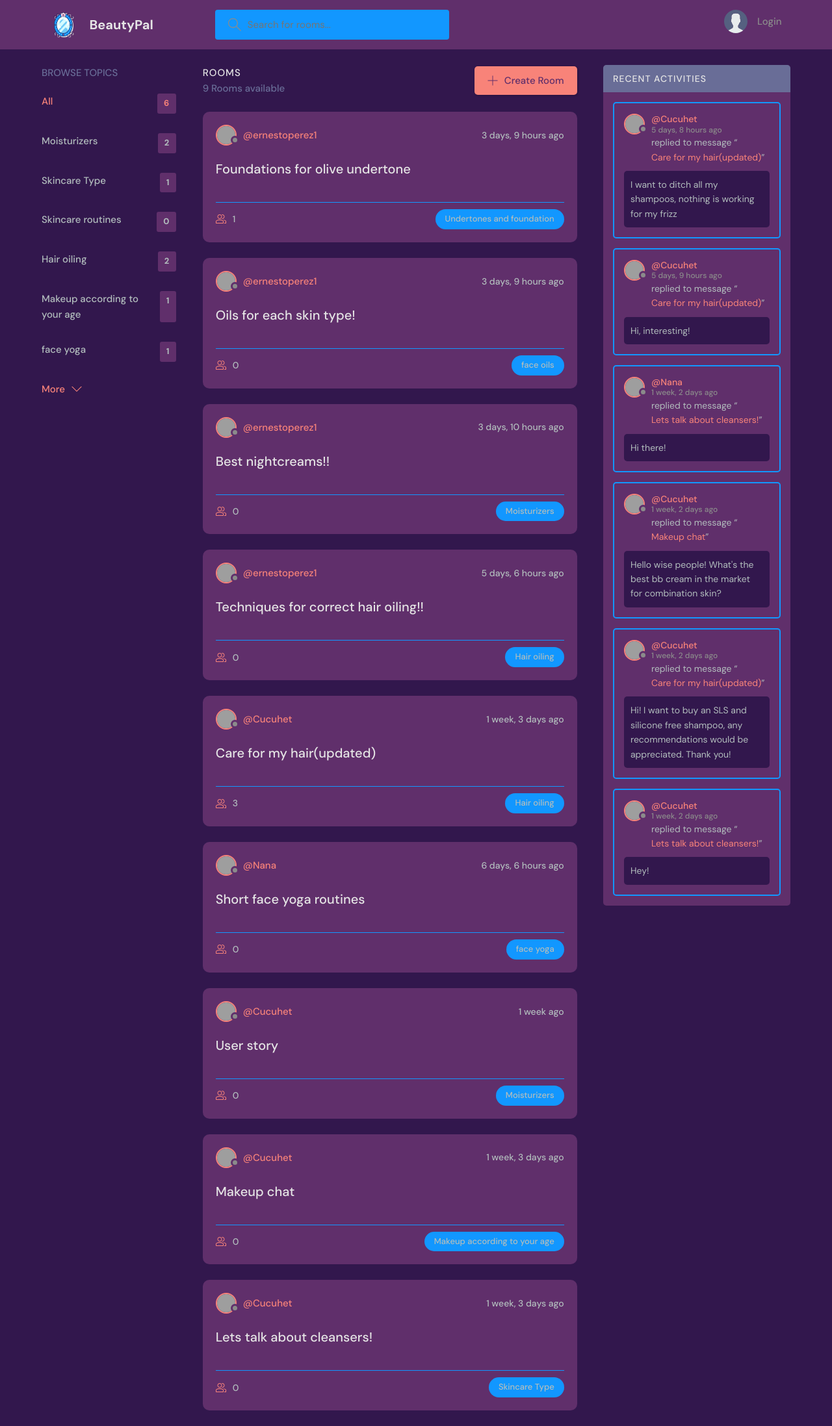
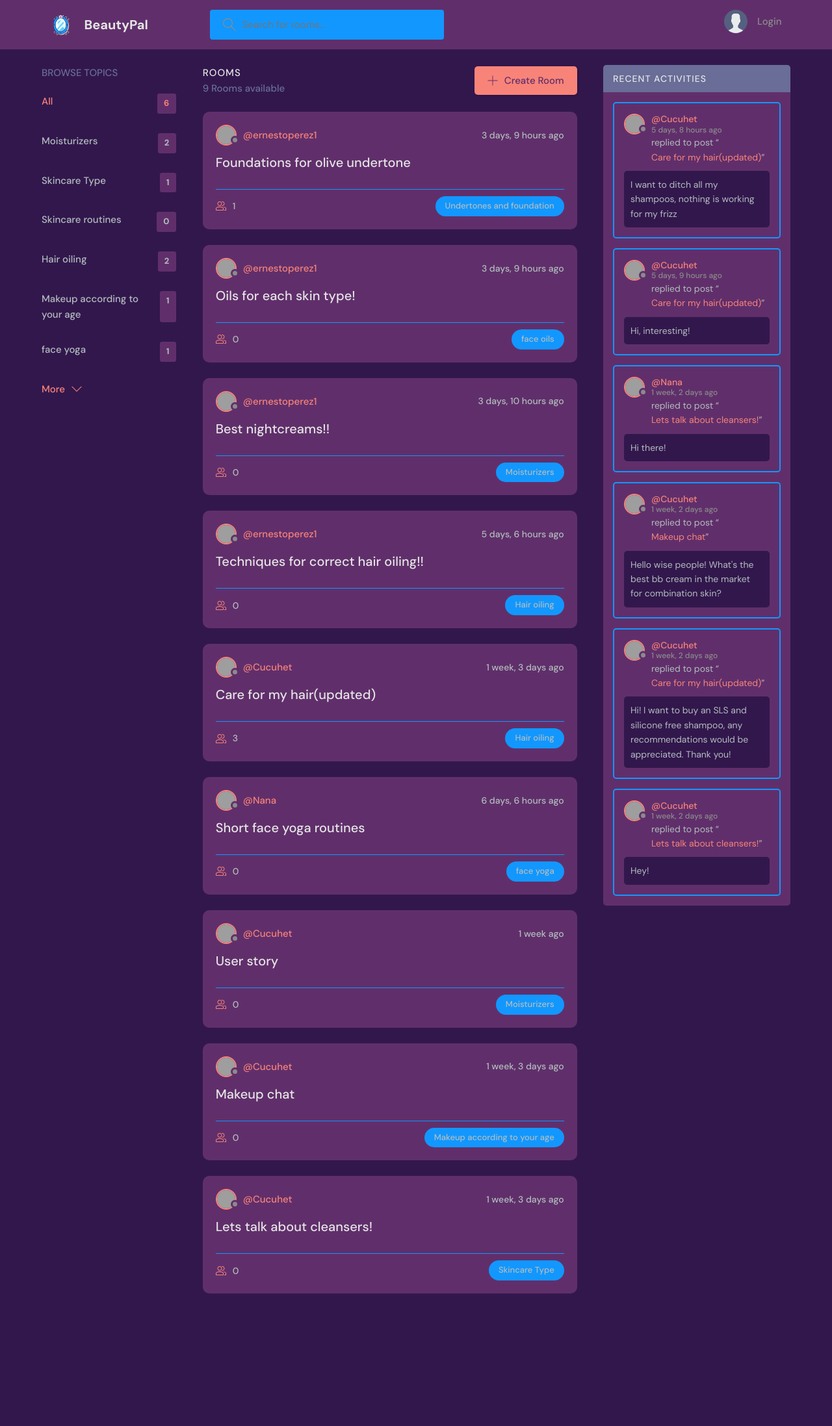
Before and after one commit to Lukyhet/Project_Four, a Django app: page / in a window 1280 px wide. Shown: the whole page at 65% size. After the commit the page ends 1991 px from the top, so only its background shows below. Run offline with Django 3.2, Linux system fonts and the light colour scheme; data comes from the database, SQL or seed files in the repository; grey boxes are pictures that could not be loaded.

Commit message:
reversing push

```diff
--- a/beautypal/admin.py
+++ b/beautypal/admin.py
@@ -1,6 +1,6 @@
 from django.contrib import admin
 
-# Register your models.
+# Register your models here.
 from .models import Room, Topic, Message
 
 admin.site.register(Room)
--- a/beautypal/models.py
+++ b/beautypal/models.py
@@ -31,8 +31,6 @@ class Room(models.Model):
     def __str__(self):
         return self.name
 
-
-
 class Message(models.Model):
     user = models.ForeignKey(User, on_delete=models.CASCADE)
     room = models.ForeignKey(Room, on_delete= models.CASCADE)
--- a/beautypal/templates/beautypal/activity.html
+++ b/beautypal/templates/beautypal/activity.html
@@ -46,7 +46,7 @@
             {% endif %}
         </div>
         <div class="activities__boxContent">
-            <p>replied to message “<a href="{% url 'room' message.room.id %}">{{message.room}}</a>”</p>
+            <p>replied to post “<a href="{% url 'room' message.room.id %}">{{message.room}}</a>”</p>
             <div class="activities__boxRoomContent">
                {{message.body}}
             </div>
--- a/beautypal/templates/beautypal/activity_component.html
+++ b/beautypal/templates/beautypal/activity_component.html
@@ -1,4 +1,3 @@
-
 <div class="activities">
     <div class="activities__header">
         <h2>Recent Activities</h2>
@@ -17,7 +16,6 @@
             </a>
 
             {% if request.user == message.user %}
-
             <div class="roomListRoom__actions">
                 <a href="{% url 'delete-message' message.id %}">
                     <svg version="1.1" xmlns="http://www.w3.org/2000/svg" width="32" height="32" viewBox="0 0 32 32">
@@ -31,7 +29,7 @@
             {% endif %}
         </div>
         <div class="activities__boxContent">
-            <p>replied to message “<a href="{% url 'room' message.room.id %}">{{message.room}}</a>”</p>
+            <p>replied to post “<a href="{% url 'room' message.room.id %}">{{message.room}}</a>”</p>
             <div class="activities__boxRoomContent">
                {{message.body}}
             </div>
--- a/beautypal/templates/beautypal/delete.html
+++ b/beautypal/templates/beautypal/delete.html
@@ -27,7 +27,7 @@
                         </div>
 
                         <div class="for__group">
-                            <input class="btn btn--main" type="submit" value="confirm" />
+                            <input class="btn btn--main" type="submit" value="Confirm" />
                         </div>
 
                     </form>
--- a/beautypal/templates/beautypal/home.html
+++ b/beautypal/templates/beautypal/home.html
@@ -4,11 +4,12 @@
 <main class="layout layout--3">
   <div class="container">
 
+    <!-- Topics Start -->
     {% include 'beautypal/topics_component.html' %}
 
+    <!-- Topics End -->
 
-
-    <!-- Room List Start visible for mobile-->
+    <!-- Room List Start -->
     <div class="roomList">
       <div class="mobile-menu">
         <form action= "{% url 'home' %}" method="GET" class="header__search">
@@ -19,7 +20,7 @@
                 d="M32 30.586l-10.845-10.845c1.771-2.092 2.845-4.791 2.845-7.741 0-6.617-5.383-12-12-12s-12 5.383-12 12c0 6.617 5.383 12 12 12 2.949 0 5.649-1.074 7.741-2.845l10.845 10.845 1.414-1.414zM12 22c-5.514 0-10-4.486-10-10s4.486-10 10-10c5.514 0 10 4.486 10 10s-4.486 10-10 10z">
               </path>
             </svg>
-            <input name="q" placeholder="Find a post" />
+            <input name="q" placeholder="Search for posts" />
           </label>
         </form>
         <div class="mobile-menuItems">
@@ -47,9 +48,12 @@
       {% include 'beautypal/feed_component.html' %}
 
     </div>
+    <!-- Room List End -->
 
+    <!-- Activities Start -->
     {% include 'beautypal/activity_component.html' %}
 
+    <!-- Activities End -->
   </div>
 </main>
 
--- a/beautypal/templates/beautypal/profile_old.html
+++ b/beautypal/templates/beautypal/profile_old.html
@@ -5,7 +5,7 @@
 <style>
     .profile-container {
         display: grid;
-        grid-template-columns: 1fr 2fr 2fr;
+        grid-template-columns: 1fr 3fr 1fr;
     }
 </style>
 
--- a/static/styles/style.css
+++ b/static/styles/style.css
@@ -1,6 +1,3 @@
-
-
-
 @import url("https://fonts.googleapis.com/css2?family=DM+Sans:wght@400;500;700&display=swap");
 
 :root {
@@ -20,16 +17,18 @@
 /*========== base styles ==========*/
 
 * {
-  font-family: "DM Sans", -apple-system, Roboto, "Open Sans", sans-serif;
+  font-family: "DM Sans", -apple-system, BlinkMacSystemFont, "Segoe UI", Roboto, Oxygen, Ubuntu, Cantarell, "Open Sans",
+    "Helvetica Neue", sans-serif;
   margin: 0;
   padding: 0;
   box-sizing: border-box;
   text-rendering: optimizeLegibility;
+  /* color: inherit; */
   font-size: inherit;
 }
 
 html {
-  font-size: 56%;
+  font-size: 56.25%;
 }
 
 @media only screen and (min-width: 1200px) {
@@ -63,6 +62,7 @@ a {
   text-decoration: none;
 }
 
+/*========== components ==========*/
 .container {
   max-width: 120rem;
   width: 90%;
@@ -139,12 +139,10 @@ a {
 }
 
 .avatar img {
-
+  display: block;
+  border-radius: 50%;
+  object-fit: cover;
   object-position: center;
-  border-radius: 50%;
-  display: block;
-  object-fit: cover;
-
 }
 
 .avatar::after {
@@ -195,14 +193,14 @@ a {
 
 .avatar.avatar--large:after {
   width: 1rem;
-  right: 3.5px;
   height: 1rem;
   bottom: 2px;
+  right: 3.5px;
 }
 
 .scroll::-webkit-scrollbar {
   width: 0.6rem;
-  background-color: rgb(53, 42, 54);
+  background-color: rgb(41, 41, 46);
 }
 
 .scroll::-webkit-scrollbar-thumb {
@@ -217,7 +215,7 @@ a {
   right: 0.5rem;
   background: var(--color-dark-light);
   border-radius: 5px;
-  box-shadow: 1px 1px 3px 1px rgba(24, 23, 23, 0.15);
+  box-shadow: 1px 1px 3px 1px rgba(0, 0, 0, 0.15);
   overflow: hidden;
   display: none;
 }
@@ -263,7 +261,9 @@ a {
   }
 }
 
- /**Header**/
+/*==============================
+=>  Header Section
+================================*/
 
 .header {
   padding: 1.5rem;
@@ -283,8 +283,8 @@ a {
 }
 
 .header__logo > img {
-  height: 4rem;
-  width: 4rem;
+  height: 3.2rem;
+  width: 3.2rem;
 }
 
 .header__logo > h1 {
@@ -298,8 +298,6 @@ a {
   padding: 1.3rem 1rem;
   display: flex;
   align-items: center;
-  justify-content: center;
-  text-align: center;
   gap: 1rem;
   border-radius: 4px;
 }
@@ -476,8 +474,9 @@ a {
   }
 }
 
-/*Topics
-*/
+/*==============================
+=>  Topics
+================================*/
 
 .form__group {
   margin-bottom: 2rem;
@@ -616,9 +615,9 @@ a {
   }
 }
 
-/*
+/*==============================
 =>  Room List
-*/
+================================*/
 
 .roomList__header {
   display: flex;
@@ -681,7 +680,7 @@ a {
 }
 
 .roomListRoom__content {
-  margin: 2rem 0;
+  margin: 1rem 0;
 }
 
 .roomListRoom__content a {
--- a/templates/main.html
+++ b/templates/main.html
@@ -6,7 +6,7 @@
     <meta charset="UTF-8" />
     <meta http-equiv="X-UA-Compatible" content="IE=edge" />
     <meta name="viewport" content="width=device-width, initial-scale=1.0" />
-    <link rel="shortcut icon" href="assets/favicon.ico" type="image/x-icon" />
+    <link rel="shortcut icon" href="assets/favicon.icon" type="image/x-icon" />
     <link rel="stylesheet" href="{% static 'styles/style.css' %}" />
     <title>BeautyPal - Find partners to talk about skincare, haircare and all things beauty!</title>
 </head>
--- a/templates/navbar.html
+++ b/templates/navbar.html
@@ -25,7 +25,7 @@
             <div class="header__user">
                 <a href="{% url 'update-user' %}">
                     <div class="avatar avatar--medium active">
-                        <img src="https://randomuser.me/api/portraits/men/37.jpg" />
+                        <img src="{% static 'images/salon.png' %}" alt = "picture of salon"/>
                     </div>
                     <p>{{request.user.username}} <span>@{{request.user.username}}</span></p>
                 </a>
```
Also changed, not shown: static/images/favicon.ico (added).
